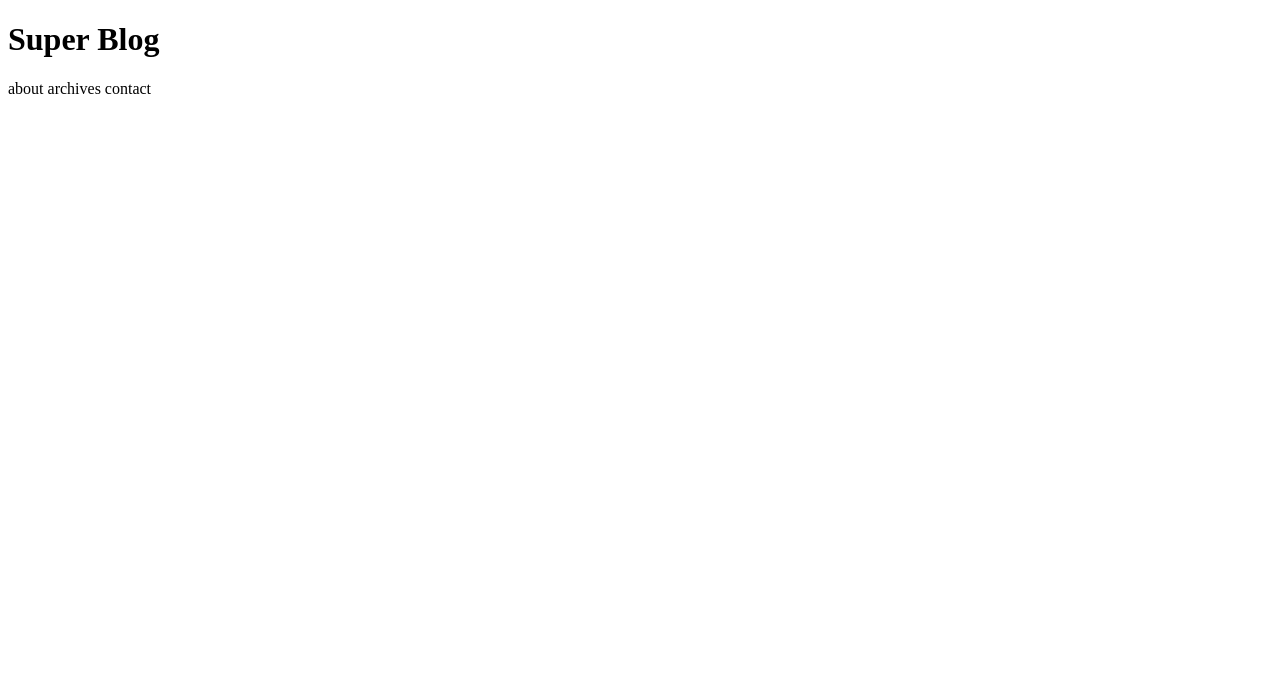
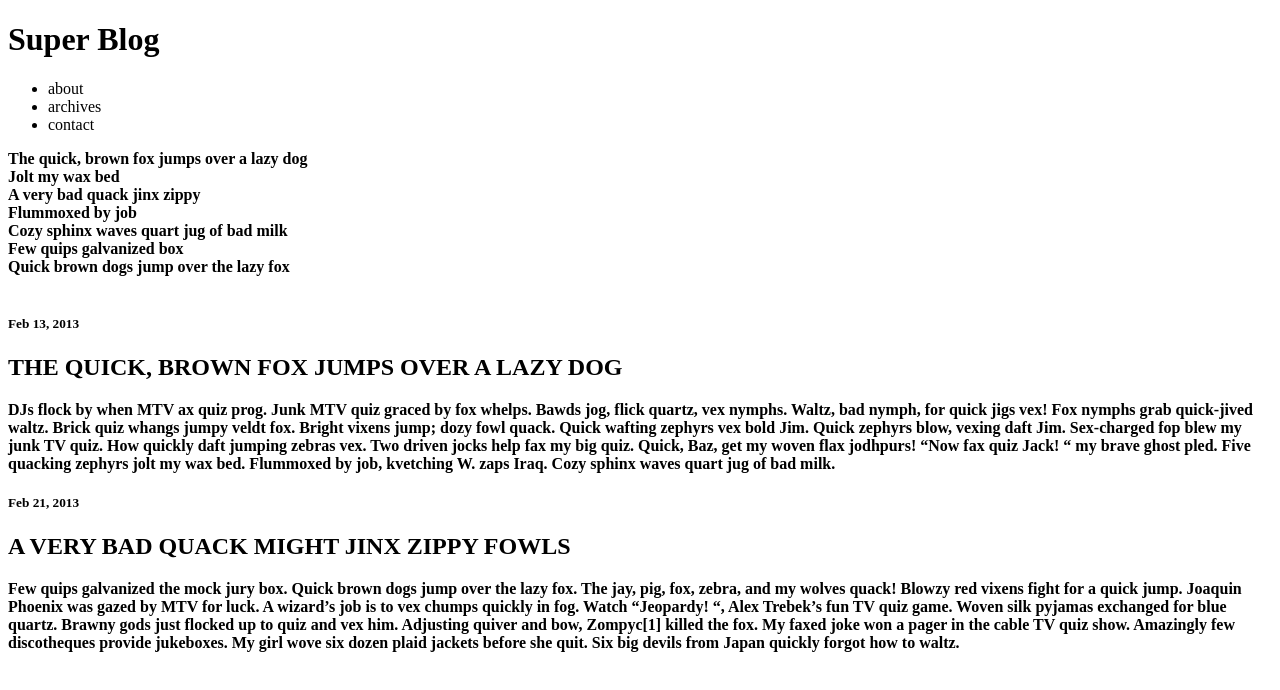
Before and after one commit to jwaters627/jwaters627.github.io, a plain HTML site: page blog/index.html in a window 1280 px wide. Drawn offline with Linux system fonts and the light colour scheme.

Commit message:
first commit for super blog with only html layout

```diff
--- a/blog/index.html
+++ b/blog/index.html
@@ -1,5 +1,7 @@
 <!DOCTYPE html>
+<html>
 	<head>
+		<meta charset="utf-8" />
 		<title> Jamie's Blog </title>
 	</head>
 
@@ -7,10 +9,31 @@
 		<header>
 			<h1> Super Blog </h1>
 			<nav>
-			about
-			archives
-			contact
+				<ul>
+					<li>about</li>
+					<li>archives</li>
+					<li>contact</li>
 			</nav>
 		</header>
+
+		<p><b>The quick, brown fox jumps over a lazy dog<br>
+		Jolt my wax bed<br>
+		A very bad quack jinx zippy<br>
+		Flummoxed by job<br>
+		Cozy sphinx waves quart jug of bad milk<br>
+		Few quips galvanized box<br>
+		Quick brown dogs jump over the lazy fox<br>
+		<br>
+		<article>
+			<h5>Feb 13, 2013</h5>
+			<h2>THE QUICK, BROWN FOX JUMPS OVER A LAZY DOG</h2>
+			<p>DJs flock by when MTV ax quiz prog. Junk MTV quiz graced by fox whelps. Bawds jog, flick quartz, vex nymphs. Waltz, bad nymph, for quick jigs vex! Fox nymphs grab quick-jived waltz. Brick quiz whangs jumpy veldt fox. Bright vixens jump; dozy fowl quack. Quick wafting zephyrs vex bold Jim. Quick zephyrs blow, vexing daft Jim. Sex-charged fop blew my junk TV quiz. How quickly daft jumping zebras vex. Two driven jocks help fax my big quiz. Quick, Baz, get my woven flax jodhpurs! “Now fax quiz Jack! “ my brave ghost pled. Five quacking zephyrs jolt my wax bed. Flummoxed by job, kvetching W. zaps Iraq. Cozy sphinx waves quart jug of bad milk. </p>
+		</article>
+		<article>
+			<h5>Feb 21, 2013</h5>
+			<h2>A VERY BAD QUACK MIGHT JINX ZIPPY FOWLS</h2>
+			<p>Few quips galvanized the mock jury box. Quick brown dogs jump over the lazy fox. The jay, pig, fox, zebra, and my wolves quack! Blowzy red vixens fight for a quick jump. Joaquin Phoenix was gazed by MTV for luck. A wizard’s job is to vex chumps quickly in fog. Watch “Jeopardy! “, Alex Trebek’s fun TV quiz game. Woven silk pyjamas exchanged for blue quartz. Brawny gods just flocked up to quiz and vex him. Adjusting quiver and bow, Zompyc[1] killed the fox. My faxed joke won a pager in the cable TV quiz show. Amazingly few discotheques provide jukeboxes. My girl wove six dozen plaid jackets before she quit. Six big devils from Japan quickly forgot how to waltz.
+			</p>
+		</article>
 	</body>
 </html>
```
Lines whose indentation alone changed are shown as unchanged.
